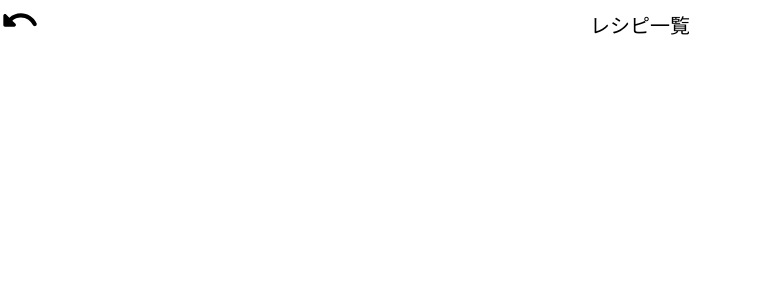
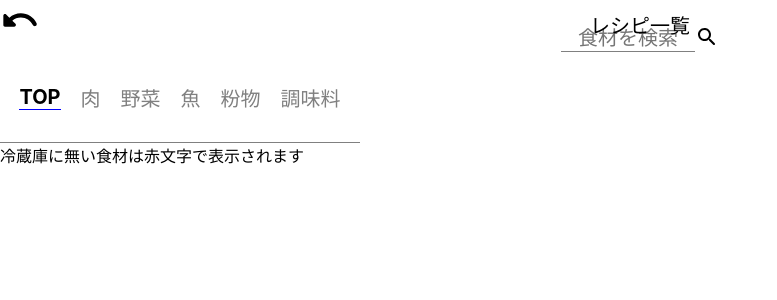
Before and after one commit to KentY6/Recipe-in-the-refrigerator, a React (Create React App) app: page /recipesPage in a window 1280 px wide. Shown: the top 300 px of the page, without its empty margins (0-777 px from the left). Built offline with nearby package versions, Linux system fonts and the light colour scheme.

Commit message:
SettingToDisplayFoodItemsNotInTheRefrigerator

```diff
--- a/src/components/Recipes.js
+++ /dev/null
@@ -1,26 +0,0 @@
-import React from "react";
-
-export const Recipes = ({ recipesData }) => {
-  return (
-    <div className="recipeList">
-      {recipesData.map((data, index) => (
-        <div className="recipes" key={data.recipeId}>
-          <div
-            className="recipe"
-            onClick={() => window.open(data.recipeUrl)}
-            key={data.recipesTitle}
-          >
-            <div>{data.recipeTitle}</div>
-            <div>{data.foodName}</div>
-            <img className="recipe-image" alt="" src={data.mediumImageUrl} />
-            <ul className="material">
-              {data.recipeMaterial.map((material, index) => (
-                <li className="material-list" key={index}>{`${material}`}</li>
-              ))}
-            </ul>
-          </div>
-        </div>
-      ))}
-    </div>
-  );
-};
--- /dev/null
+++ b/src/components/RecipesList.js
@@ -0,0 +1,36 @@
+import React from "react";
+
+export const RecipesList = ({ isRecipes, foodInTheRefrigerator }) => {
+  // 冷蔵庫に入っている食材をフィルター用に食材名のみに分解しておく。
+  const mapFoodInTheRefrigerator = foodInTheRefrigerator.map(
+    (data) => data.name
+  );
+
+  return (
+    <div className="recipeList">
+      {isRecipes.map((data) => (
+        <div className="recipes" key={data.recipeId}>
+          <div
+            className="recipe"
+            onClick={() => window.open(data.recipeUrl)}
+            key={data.recipesTitle}
+          >
+            <div>{data.recipeTitle}</div>
+            <div>{data.foodName}</div>
+            <img className="recipe-image" alt="" src={data.mediumImageUrl} />
+            <ul className="material">
+              {/* 冷蔵庫に入っていない食材のみを表示する */}
+              {data.recipeMaterial
+                .filter(
+                  (material) => !mapFoodInTheRefrigerator.includes(material)
+                )
+                .map((data, index) => (
+                  <li className="material-list" key={index}>{`${data}`}</li>
+                ))}
+            </ul>
+          </div>
+        </div>
+      ))}
+    </div>
+  );
+};
--- a/src/screens/Main.js
+++ b/src/screens/Main.js
@@ -96,10 +96,12 @@ export const Main = () => {
 
       .then((res) => {
         const apiData = res.data.result;
+
         // 取得したAPIのオブジェクトにAPI取得に使用した食材を項目として追加する
         const mapApiData = apiData.map((source) => ({
           ...source,
           foodName: food.name,
+          category: food.category,
         }));
         setRecipesData([...recipesData, ...mapApiData]);
       })
@@ -107,15 +109,19 @@ export const Main = () => {
       .catch((err) => console.log(err));
   };
 
-  console.log(recipesData);
-
   return (
     <BrowserRouter>
       <Routes>
         <Route path={"/"} element={<MenuPage />} />
         <Route
           path={"/recipesPage"}
-          element={<RecipesPage recipesData={recipesData} />}
+          element={
+            <RecipesPage
+              recipesData={recipesData}
+              foodInTheRefrigerator={foodInTheRefrigerator}
+              foodCategory={foodCategory}
+            />
+          }
         />
         <Route
           path={"/addFoodsPage"}
--- a/src/screens/RecipesPage.js
+++ b/src/screens/RecipesPage.js
@@ -1,10 +1,62 @@
-import React from "react";
+import React, { useState } from "react";
 import UndoRoundedIcon from "@mui/icons-material/UndoRounded";
 import { Link } from "react-router-dom";
 import { PageTitle } from "../components/PageTitle";
-import { Recipes } from "../components/Recipes";
+import { RecipesList } from "../components/RecipesList";
+import { SearchBar } from "../components/SearchBar";
+import { CategoryTab } from "../components/CategoryTab";
 
-export const RecipesPage = ({ recipesData }) => {
+export const RecipesPage = ({
+  recipesData,
+  foodInTheRefrigerator,
+  foodCategory,
+}) => {
+  const [searchedRecipes, setSearchedRecipes] = useState([]);
+  const [selectedRecipesCategory, setSelectedRecipesCategory] = useState("TOP");
+  const [categorizedRecipes, setCategorizedRecipes] = useState([]);
+
+  // ワード検索機能
+  const searchFood = (searchWord, attribute) => {
+    if (attribute === "recipes") {
+      const filterRecipes = recipesData.filter((data) =>
+        data.recipeMaterial.includes(searchWord)
+      );
+      setSearchedRecipes(filterRecipes);
+      setSelectedRecipesCategory("TOP");
+    }
+    return;
+  };
+
+  // カテゴリー検索機能
+  const categorySearch = (Category, attribute) => {
+    if (attribute === "recipes") {
+      setSearchedRecipes("");
+      setSelectedRecipesCategory(Category);
+      setCategorizedRecipes(
+        recipesData.filter((data) => data.category === Category)
+      );
+    }
+    return;
+  };
+
+  // リストに表示するレシピを決める
+  const whichRecipeInRecipesList = () => {
+    // 配列を作ってそこに入れるようにする
+    let whichRecipesArray = [];
+    // カテゴリーがTOPの時
+    if (selectedRecipesCategory === "TOP") {
+      whichRecipesArray = recipesData;
+    }
+    if (searchedRecipes.length > 0) {
+      whichRecipesArray = searchedRecipes;
+    }
+    if (categorizedRecipes.length > 0 && selectedRecipesCategory !== "TOP") {
+      whichRecipesArray = categorizedRecipes;
+    }
+    return whichRecipesArray;
+  };
+  const whichRecipeInRecipesListResult = whichRecipeInRecipesList();
+
   return (
     <div className="recipesPage">
       <div className="returnAndTitle">
@@ -13,7 +65,25 @@ export const RecipesPage = ({ recipesData }) => {
         </Link>
         <PageTitle PageTitle={"レシピ一覧"} />
       </div>
-      <Recipes recipesData={recipesData} />
+      <SearchBar searchFood={searchFood} attribute={"recipes"} />
+      <div className="categoryTab">
+        {foodCategory.map((category, index) => (
+          <CategoryTab
+            categorySearch={categorySearch}
+            category={category}
+            attribute={"recipes"}
+            selectedCategory={selectedRecipesCategory}
+            key={index}
+          />
+        ))}
+      </div>
+
+      <div>冷蔵庫に無い食材は赤文字で表示されます</div>
+      <RecipesList
+        recipesData={recipesData}
+        foodInTheRefrigerator={foodInTheRefrigerator}
+        isRecipes={whichRecipeInRecipesListResult}
+      />
     </div>
   );
 };
```
